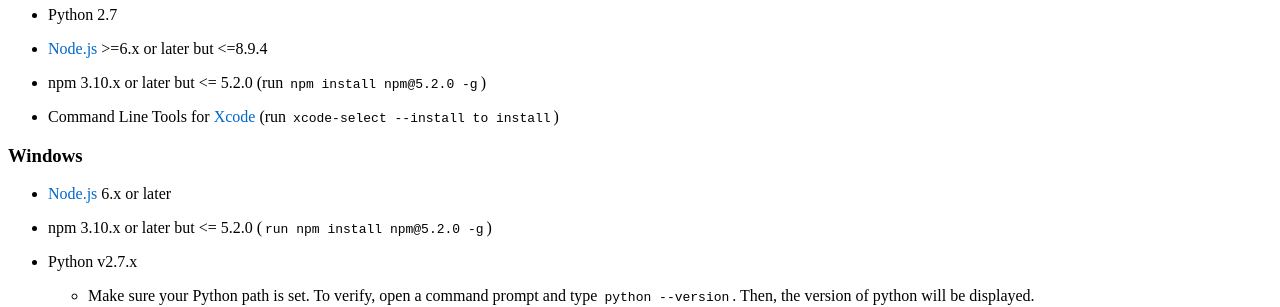
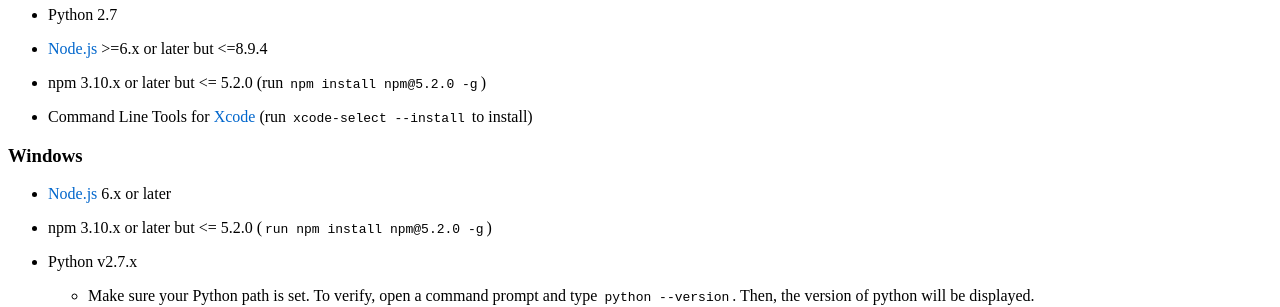
Before and after one commit to aboutcode-org/scancode-workbench, a Sphinx documentation site: the page built from docs/source/contribute/building.rst, in a window 1280 px wide. Shown: the part 1328-1635 px from the top of the page. Built offline with Sphinx 7.4.7 and the Read the Docs theme 2.0.0, drawn with Linux system fonts in a browser that asks for light colours.

```diff
--- a/docs/source/contribute/building.rst
+++ b/docs/source/contribute/building.rst
@@ -46,7 +46,7 @@ MacOS
 - `Node.js <https://nodejs.org/en/>`_ >=6.x or later but <=8.9.4
 - npm 3.10.x or later but <= 5.2.0 (run ``npm install npm@5.2.0 -g``)
 - Command Line Tools for `Xcode <https://developer.apple.com/xcode/downloads/>`_
-  (run ``xcode-select --install to install``)
+  (run ``xcode-select --install`` to install)
 
 Windows
 -------
```
Also changed, not shown: 1 other file.
